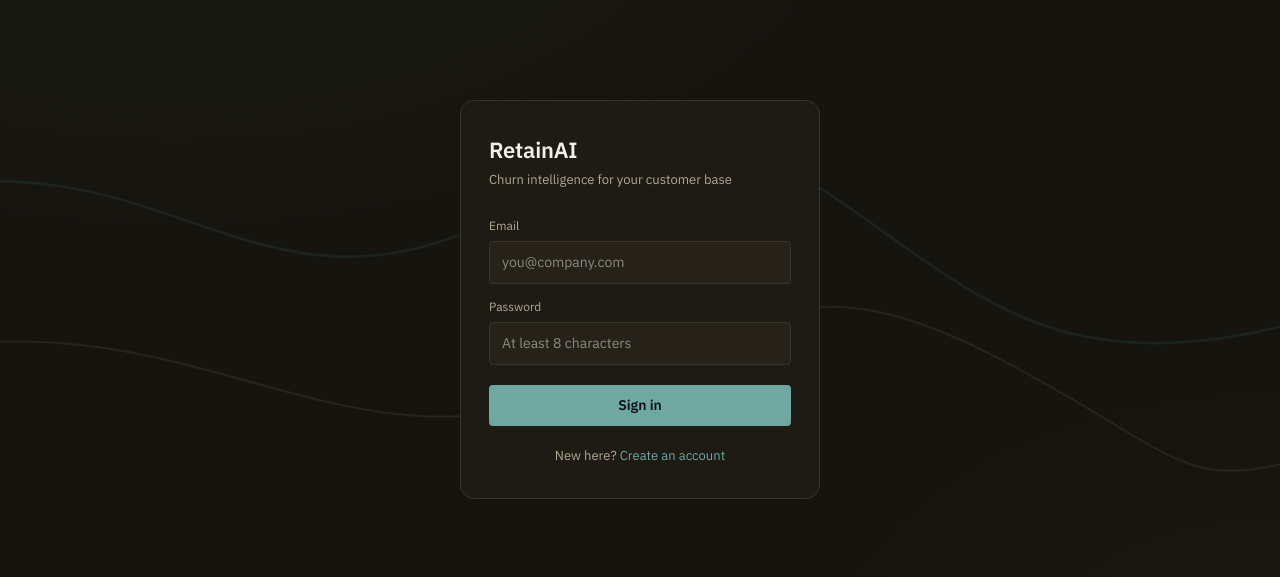
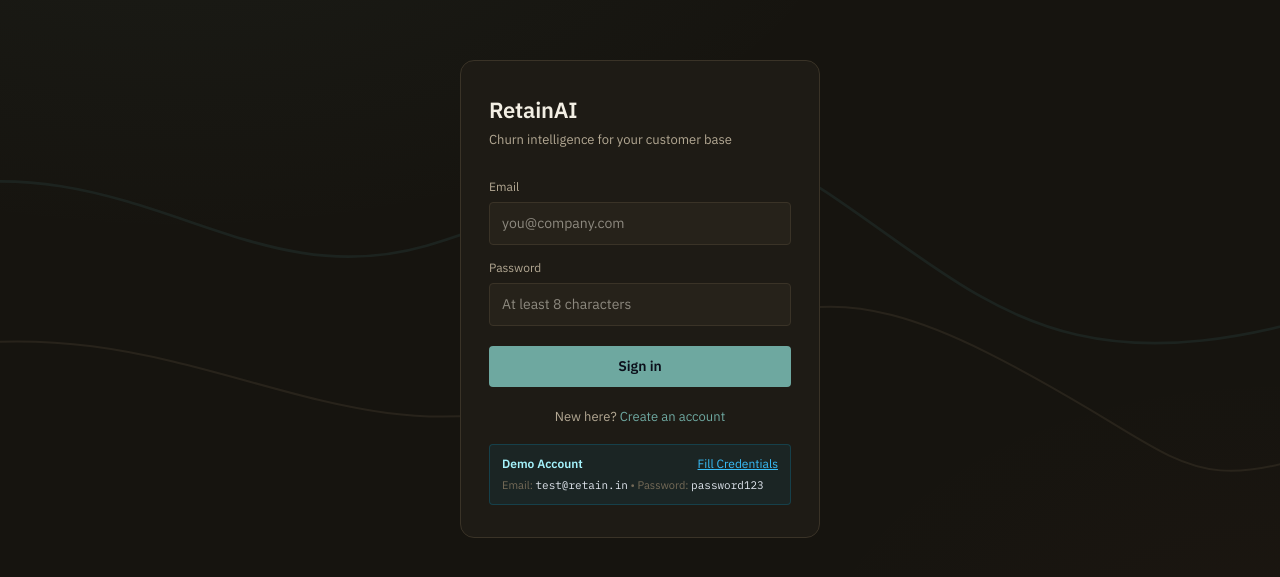
Before and after one commit to Sandeep2924/RetainAI, a React (Vite) app in the folder frontend/: page / in a window 1280 px wide. Shown: the part 101-678 px from the top of the page. Built offline with nearby package versions, Linux system fonts and the light colour scheme; no server answers.

Commit message:
Add 1-click Demo Account filler to Login page

```diff
--- a/frontend/src/pages/Login.jsx
+++ b/frontend/src/pages/Login.jsx
@@ -116,12 +116,54 @@ export default function Login({ onAuthed }) {
         <p style={{ fontSize: 13, color: "var(--text-secondary)", marginTop: 20, textAlign: "center" }}>
           {mode === "login" ? "New here?" : "Already have an account?"}{" "}
           <button
+            type="button"
             onClick={() => setMode(mode === "login" ? "signup" : "login")}
-            style={{ background: "none", border: "none", color: "var(--accent)", fontSize: 13, padding: 0 }}
+            style={{ background: "none", border: "none", color: "var(--accent)", fontSize: 13, padding: 0, cursor: "pointer" }}
           >
             {mode === "login" ? "Create an account" : "Sign in"}
           </button>
         </p>
+
+        <div
+          style={{
+            marginTop: 18,
+            padding: "10px 12px",
+            background: "rgba(14, 116, 144, 0.12)",
+            border: "1px solid rgba(14, 116, 144, 0.35)",
+            borderRadius: "var(--radius-sm)",
+            fontSize: 12,
+            color: "var(--text-secondary)",
+            display: "flex",
+            flexDirection: "column",
+            gap: 4,
+          }}
+        >
+          <div style={{ display: "flex", justifyContent: "space-between", alignItems: "center" }}>
+            <span style={{ color: "#a5f3fc", fontWeight: 600 }}>Demo Account</span>
+            <button
+              type="button"
+              onClick={() => {
+                setEmail("test@retain.in");
+                setPassword("password123");
+                setError("");
+              }}
+              style={{
+                background: "none",
+                border: "none",
+                color: "#38bdf8",
+                fontSize: 12,
+                cursor: "pointer",
+                padding: 0,
+                textDecoration: "underline",
+              }}
+            >
+              Fill Credentials
+            </button>
+          </div>
+          <span style={{ fontSize: 11, color: "var(--text-muted)" }}>
+            Email: <code style={{ color: "#e2e8f0" }}>test@retain.in</code> &bull; Password: <code style={{ color: "#e2e8f0" }}>password123</code>
+          </span>
+        </div>
       </div>
     </div>
   );
```
